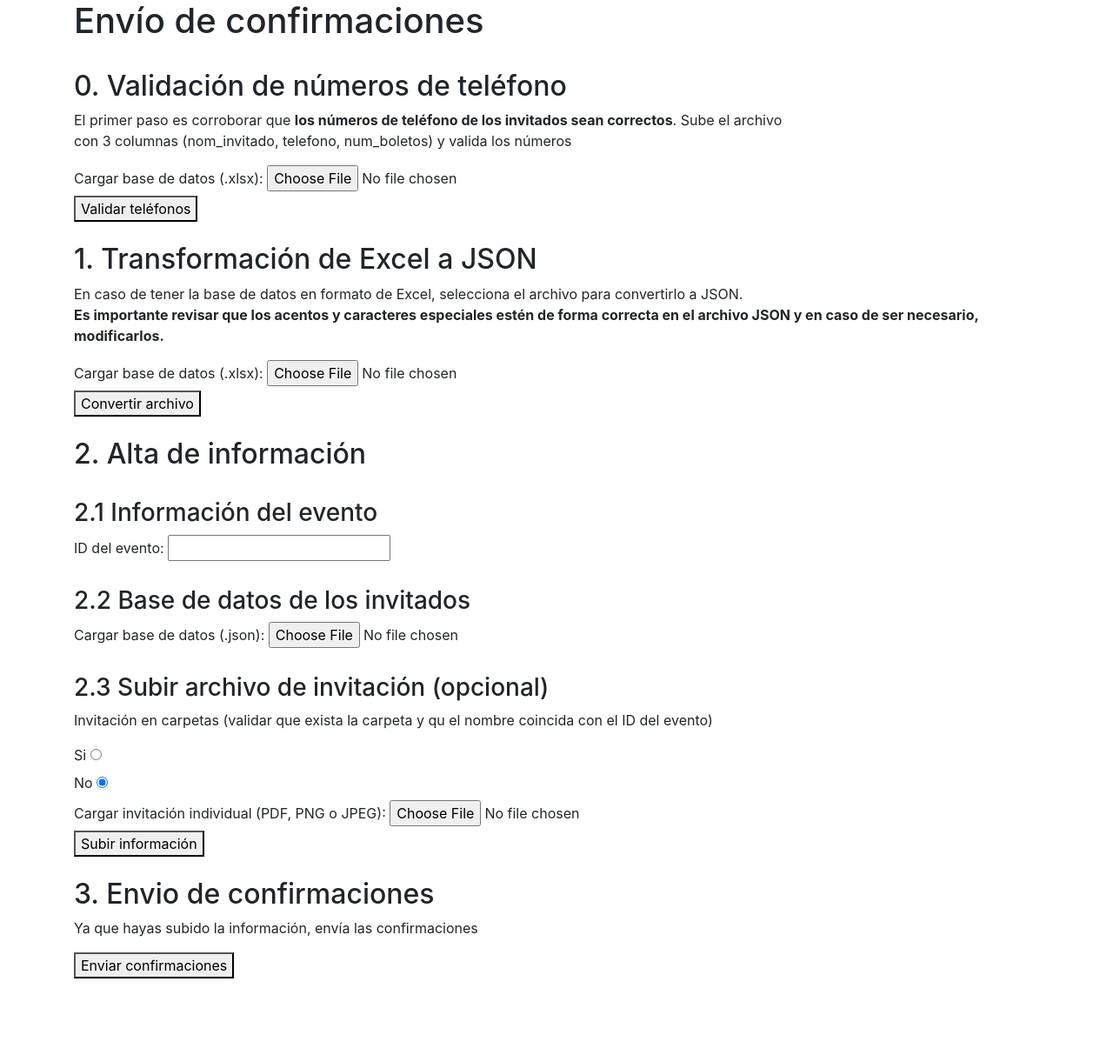
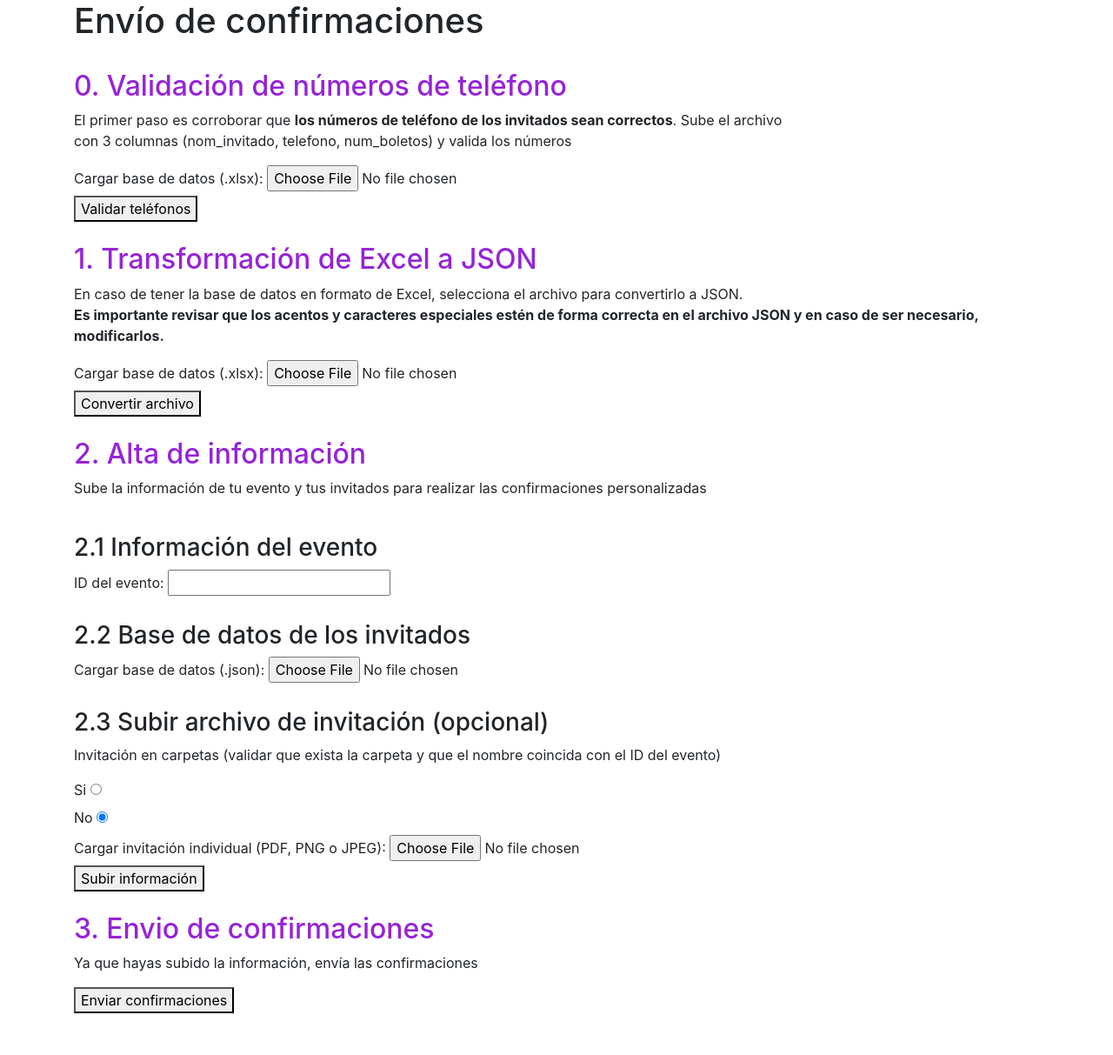
Before and after one commit to sinboleto/confirmacion, a Flask app: page /upload in a window 1280 px wide. Shown: the part 24-1237 px from the top of the page at 87% size. Before the commit the page ends 1149 px from the top, so only its background shows below. Run offline with Flask 3, Linux system fonts and the light colour scheme; some libraries are stand-ins or nearby versions.

Commit message:
Cambio formato upload.html

```diff
--- a/templates/upload.html
+++ b/templates/upload.html
@@ -15,7 +15,7 @@
         <br>
 
         <div>
-            <h2>0. Validación de números de teléfono</h2>
+            <h2 style="color: #9524D6">0. Validación de números de teléfono</h2>
             <p>El primer paso es corroborar que <b>los números de teléfono de los invitados sean correctos</b>. Sube el
                 archivo<br> con 3 columnas (nom_invitado, telefono, num_boletos) y valida los números</p>
 
@@ -30,7 +30,7 @@
         <br>
 
         <div>
-            <h2>1. Transformación de Excel a JSON</h2>
+            <h2 style="color: #9524D6">1. Transformación de Excel a JSON</h2>
             <p>En caso de tener la base de datos en formato de Excel, selecciona el archivo para convertirlo a
                 JSON.<br><b>Es importante revisar que los acentos y caracteres especiales estén de forma correcta en el
                     archivo JSON y en caso de ser necesario, modificarlos.</b></p>
@@ -46,7 +46,8 @@
         <br>
 
         <div>
-            <h2>2. Alta de información</h2>
+            <h2 style="color: #9524D6">2. Alta de información</h2>
+            <p>Sube la información de tu evento y tus invitados para realizar las confirmaciones personalizadas</p>
             <br>
             <form method="POST" action="/upload" enctype="multipart/form-data">
                 <div>
@@ -69,7 +70,7 @@
 
                 <div>
                     <h3>2.3 Subir archivo de invitación (opcional)</h3>
-                    <p>Invitación en carpetas (validar que exista la carpeta y qu el nombre coincida con el ID del
+                    <p>Invitación en carpetas (validar que exista la carpeta y que el nombre coincida con el ID del
                         evento)</p>
                     <label for="invitacion_carpeta_si">Si</label>
                     <input type="radio" id="invitacion_carpeta_si" name="invitacion_carpeta" value="si"><br>
@@ -89,7 +90,7 @@
         <br>
 
         <div>
-            <h2>3. Envio de confirmaciones</h2>
+            <h2 style="color: #9524D6">3. Envio de confirmaciones</h2>
             <form method="GET" action="/start">
                 <p>Ya que hayas subido la información, envía las confirmaciones</p>
                 <button type="submit">Enviar confirmaciones</button>
```
